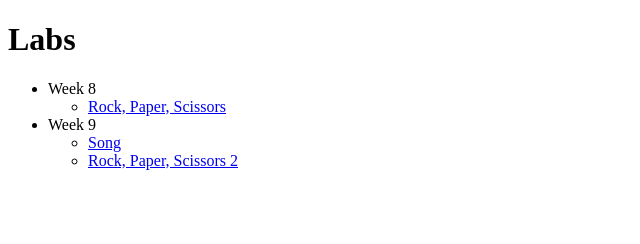
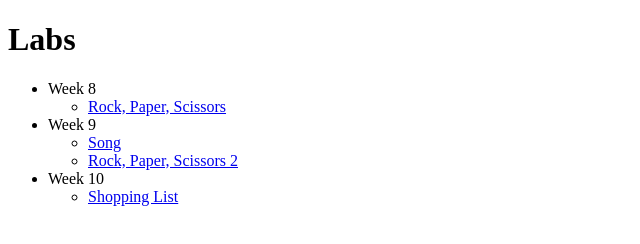
Before and after one commit to hwzieba/hwzieba.github.io, a plain HTML site: page index.html in a window 1280 px wide. Shown: the whole page, without its empty margins (0-640 px from the left). Drawn offline with Linux system fonts and the light colour scheme.

Commit message:
Update index.html

```diff
--- a/index.html
+++ b/index.html
@@ -15,6 +15,10 @@
                 <li><a href="Week 9/Song/index.html">Song</a></li>
                 <li><a href="Week 9/Rock2/index.html">Rock, Paper, Scissors 2</a></li>
             </ul>
+			<li>Week 10</li>
+            <ul>
+                <li><a href="Week10/index.html">Shopping List</a></li>
+            </ul>
         </ul>
     </body>
 </html>
```
